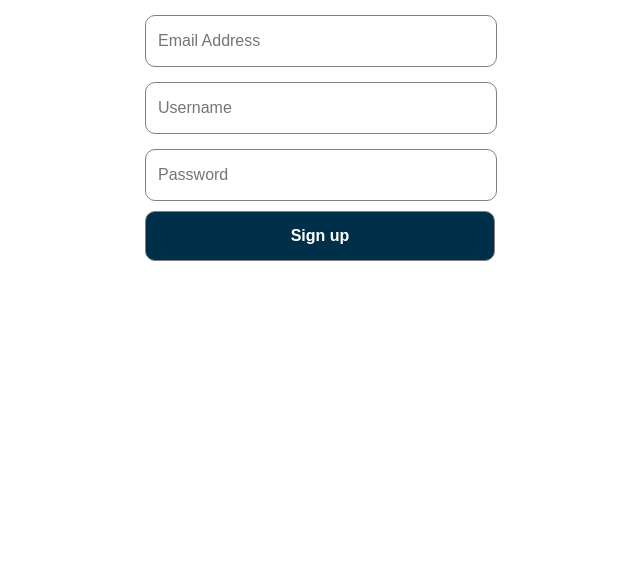
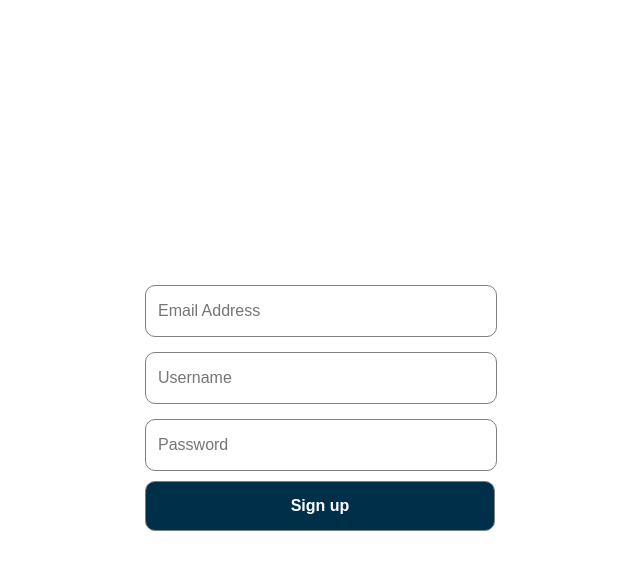
Before and after one commit to narrwep27/full_stack_PERN_anchr, a React (Create React App) app in the folder client/: page /signup in a window 1280 px wide. Shown: the top 570 px of the page, without its empty margins (319-959 px from the left). Built offline with nearby package versions, Linux system fonts and the light colour scheme; a web font is replaced by a local one.

Commit message:
Fixed some styling on the sign-in and summary pages

```diff
--- a/client/src/App.css
+++ b/client/src/App.css
@@ -13,6 +13,8 @@ body {
 /* ----------- SIGN UP PAGE ----------*/
 .SignUp {
 	display: flex;
+	height: 100vh;
+	align-items: center;
 }
 .signup-form-container-div {
 	margin: 0 auto;
@@ -182,6 +184,8 @@ a:hover {
 
 .Summary {
 	display: flex;
+	height: 100vh;
+	align-items: center;
 }
 
 .summary-each-item {
@@ -194,7 +198,9 @@ a:hover {
 
 /* --------- USER HOME PAGE --------- */
 .UserHome {
-	margin: 0 auto;
+	height: 100vh;
+	justify-content: center;
+	align-items: center;
 }
 
 .welcome-text {
```
